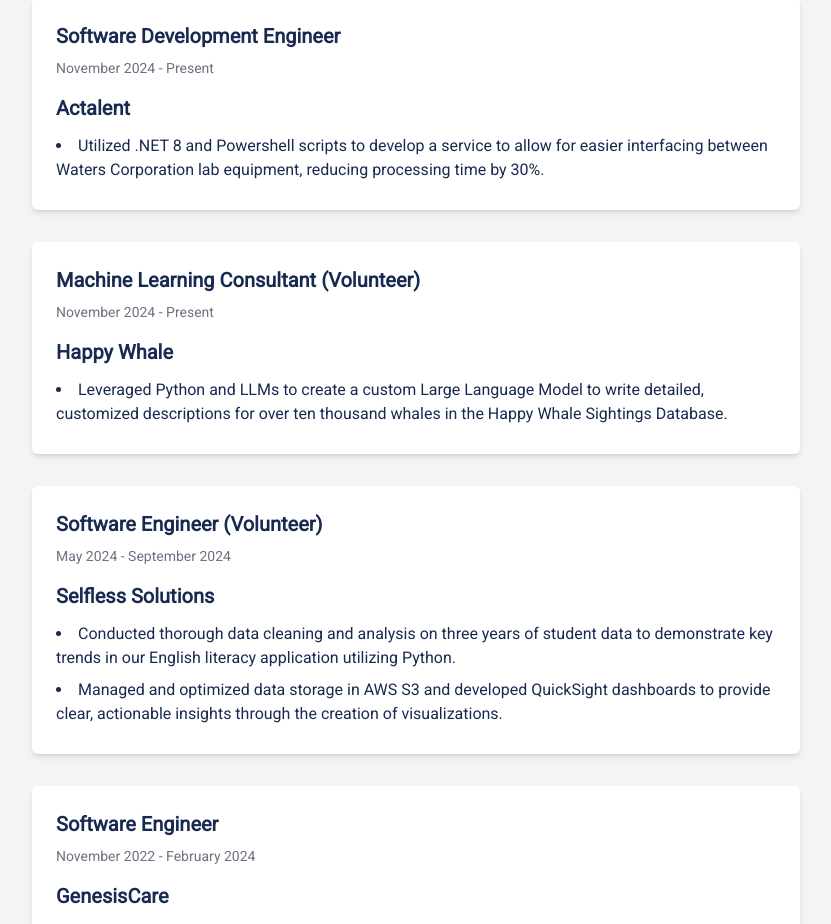
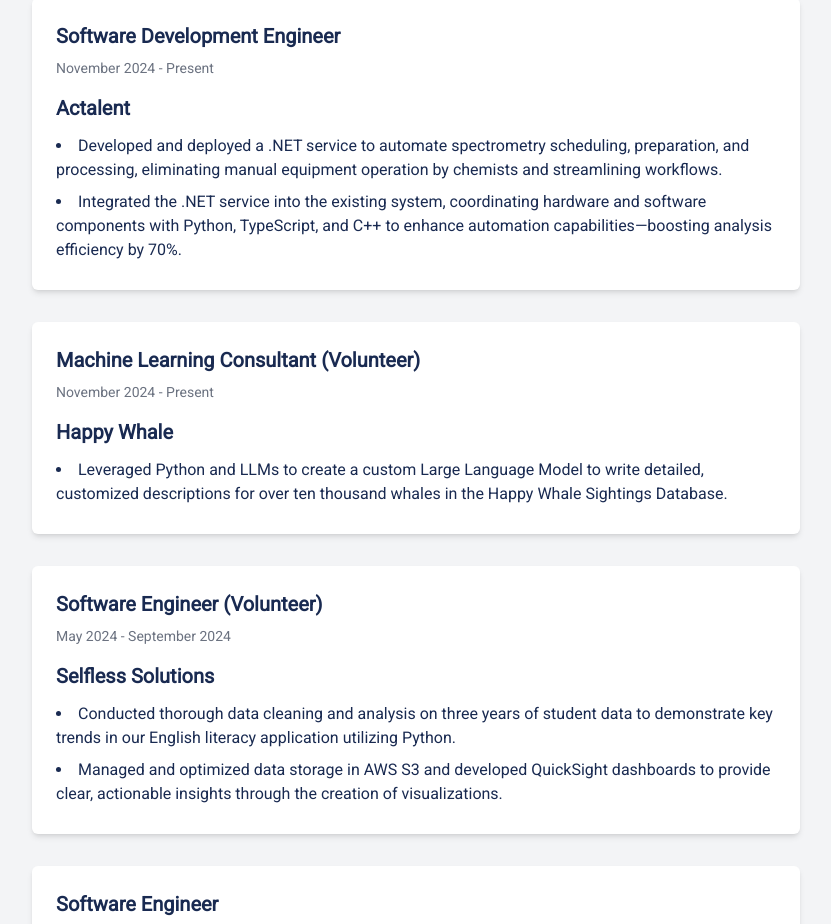
Before and after one commit to Revlisc/personalsite, a Next.js app: page / in a window 1280 px wide. Shown: the part 2860-3784 px from the top of the page, without its empty margins (224-1055 px from the left). Built offline with nearby package versions, Linux system fonts and the light colour scheme.

Commit message:
updated experience

```diff
--- a/app/components/contact/contact.tsx
+++ b/app/components/contact/contact.tsx
@@ -1,3 +1,4 @@
+"use client"
 import { useState } from "react"
 import { FontAwesomeIcon } from '@fortawesome/react-fontawesome';
 import { faEnvelope, faLocationDot, } from '@fortawesome/free-solid-svg-icons';
--- a/app/components/landing/landing.tsx
+++ b/app/components/landing/landing.tsx
@@ -1,3 +1,4 @@
+"use client"
 import Link from "next/link";
 import { FontAwesomeIcon } from '@fortawesome/react-fontawesome';
 import { faEnvelope, faLocationDot, } from '@fortawesome/free-solid-svg-icons';
--- a/app/components/resume/education.tsx
+++ b/app/components/resume/education.tsx
@@ -1,4 +1,4 @@
-
+"use client"
 export default function Education({ position, dates, place, description, education }: { position: string, dates: string, place: string, description: string[], education: boolean }) {
     return (
         <div className={`grid grid-cols-1 md:grid-cols-2 gap-2 w-5/6 md:w-2/5 mx-auto mb-8 rounded-md shadow-md bg-white overflow-hidden text-space`}>
--- a/app/components/resume/entry.tsx
+++ b/app/components/resume/entry.tsx
@@ -1,4 +1,4 @@
-
+"use client"
 export default function Entry({ position, dates, place, description, education }: { position: string, dates: string, place: string, description: string[], education: boolean }) {
     return (
         <div className={`grid grid-cols-1 md:grid-cols-3 gap-6 w-5/6 md:w-3/5 mx-auto mb-8 rounded-md shadow-md bg-white overflow-hidden text-space`}>
--- a/app/components/resume/resume.tsx
+++ b/app/components/resume/resume.tsx
@@ -1,3 +1,4 @@
+"use client"
 import Timeline from "./timeline";
 
 export default function Resume() {
--- a/app/components/resume/timeline.tsx
+++ b/app/components/resume/timeline.tsx
@@ -1,3 +1,4 @@
+"use client"
 import Entry from "./entry"
 import Education from './education'
 
@@ -7,7 +8,8 @@ const workExperience = [
         'dates': 'November 2024 - Present',
         'position': 'Software Development Engineer',
         'description': [
-            "Utilized .NET 8 and Powershell scripts to develop a service to allow for easier interfacing between Waters Corporation lab equipment, reducing processing time by 30%.",
+            "Developed and deployed a .NET service to automate spectrometry scheduling, preparation, and processing, eliminating manual equipment operation by chemists and streamlining workflows.",
+            "Integrated the .NET service into the existing system, coordinating hardware and software components with Python, TypeScript, and C++ to enhance automation capabilities—boosting analysis efficiency by 70%.",
         ]
     },
     {
--- a/app/components/skills/years.tsx
+++ b/app/components/skills/years.tsx
@@ -1,3 +1,4 @@
+
 const years = [
     {
         "experience": 3,
--- a/app/components/traitsbar/traitsbar.tsx
+++ b/app/components/traitsbar/traitsbar.tsx
@@ -1,3 +1,4 @@
+"use client"
 import { FontAwesomeIcon } from '@fortawesome/react-fontawesome';
 import { faLightbulb, faComments, faDatabase, faLaptopCode} from '@fortawesome/free-solid-svg-icons';
 
--- a/package.json
+++ b/package.json
@@ -16,7 +16,8 @@
     "@fortawesome/react-fontawesome": "^0.2.0",
     "next": "14.1.4",
     "react": "^18",
-    "react-dom": "^18"
+    "react-dom": "^18",
+    "sharp": "^0.33.5"
   },
   "devDependencies": {
     "@types/node": "^20",
```
Also changed, not shown: 1 other file (tests, documents, lock files or other folders).
